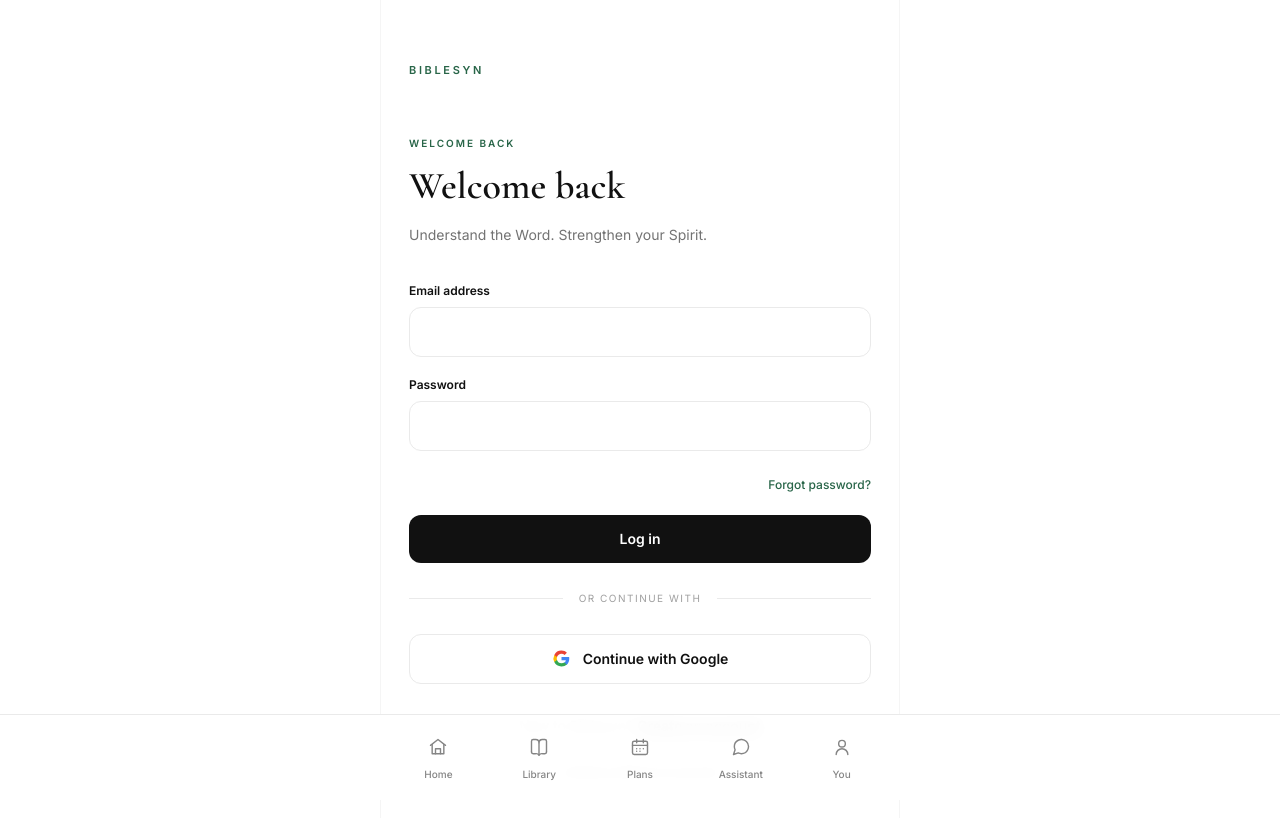
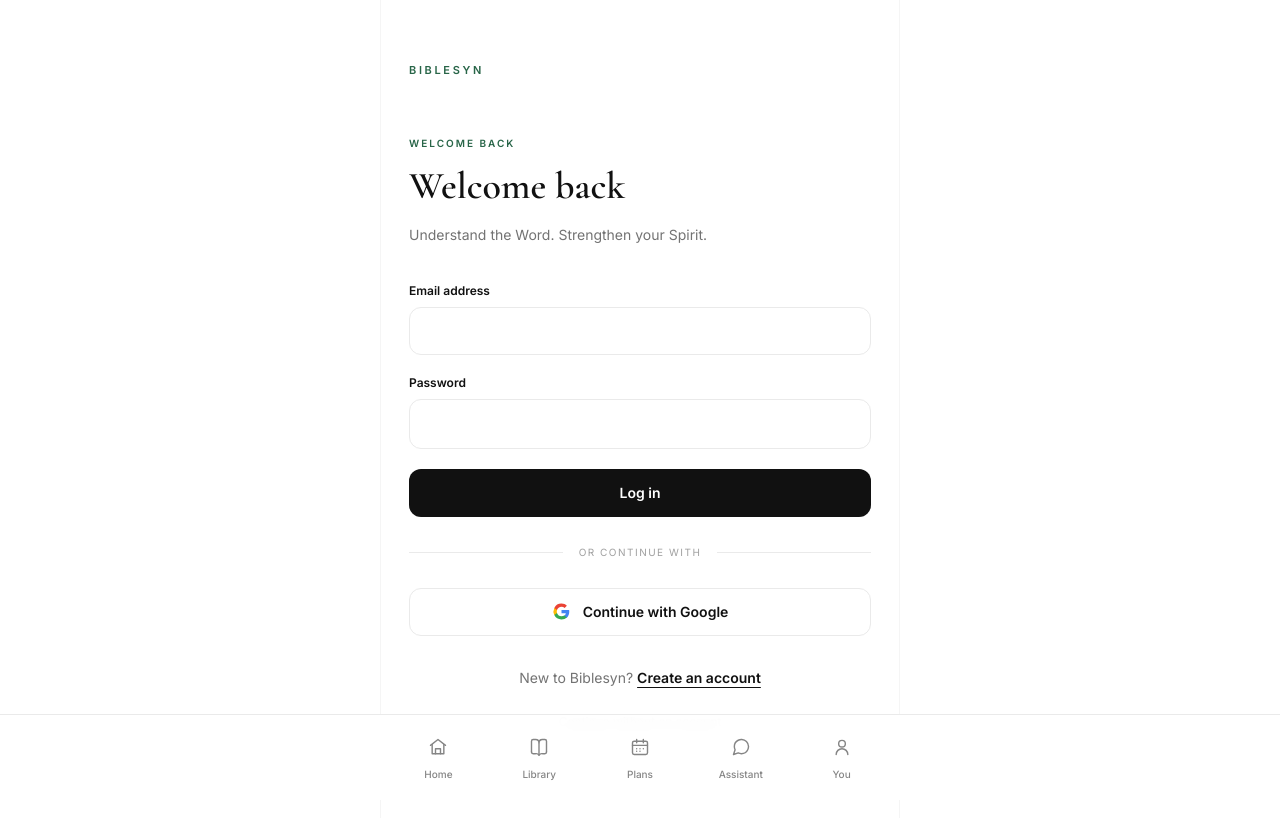
Before and after one commit to daltonfds/Biblesyn, a Next.js app: page /login in a window 1280 px wide. Shown: the top 818 px of the page. Built offline with nearby package versions, Linux system fonts and the light colour scheme.

Commit message:
fix: keep auth screen aligned with artifact

```diff
--- a/src/components/AuthForm.tsx
+++ b/src/components/AuthForm.tsx
@@ -20,14 +20,13 @@
   <Link href="/" className="text-[11px] font-semibold tracking-[.24em] text-green">BIBLESYN</Link>
   <div className="mt-14"><p className="text-[10px] font-semibold uppercase tracking-[.2em] text-green">{mode==='signup'?'BEGIN YOUR JOURNEY':'WELCOME BACK'}</p><h1 className="mt-3 font-serif text-[38px] font-semibold leading-tight">{mode==='signup'?'Create your account':'Welcome back'}</h1><p className="mt-3 max-w-[300px] text-sm leading-6 text-muted">{mode==='signup'?'Save your progress, journal and continue growing in the Word.':'Understand the Word. Strengthen your Spirit.'}</p></div>
   <form onSubmit={submit} className="mt-9 space-y-5">
-   <label className="block text-xs font-semibold">Email address<input className="mt-2 h-13 w-full rounded-xl border border-line bg-white px-4 py-3.5 text-sm outline-none transition focus:border-green" type="email" autoComplete="email" required value={email} onChange={e=>setEmail(e.target.value)}/></label>
+   <label className="block text-xs font-semibold">Email address<input className="mt-2 h-12 w-full rounded-xl border border-line bg-white px-4 py-3.5 text-sm outline-none transition focus:border-green" type="email" autoComplete="email" required value={email} onChange={e=>setEmail(e.target.value)}/></label>
    <label className="block text-xs font-semibold">Password<input className="mt-2 w-full rounded-xl border border-line bg-white px-4 py-3.5 text-sm outline-none transition focus:border-green" type="password" autoComplete={mode==='signup'?'new-password':'current-password'} required minLength={8} value={password} onChange={e=>setPassword(e.target.value)}/></label>
-   {mode==='login'&&<div className="text-right"><Link href="/forgot-password" className="text-xs font-medium text-green">Forgot password?</Link></div>}
-   <button disabled={busy} className="flex h-13 w-full items-center justify-center rounded-xl bg-ink px-5 py-3.5 text-sm font-semibold text-white transition hover:bg-[#292929] disabled:opacity-60">{busy?'Please wait…':mode==='signup'?'Create account':'Log in'}</button>
+   <button disabled={busy} className="flex h-12 w-full items-center justify-center rounded-xl bg-ink px-5 py-3.5 text-sm font-semibold text-white transition hover:bg-[#292929] disabled:opacity-60">{busy?'Please wait…':mode==='signup'?'Create account':'Log in'}</button>
   </form>
   {msg&&<p role="alert" className="mt-4 rounded-xl border border-red-200 bg-red-50 p-3 text-sm text-red-700">{msg}</p>}
   <div className="my-7 flex items-center gap-4 text-[10px] uppercase tracking-[.15em] text-[#A0A0A0]"><span className="h-px flex-1 bg-line"/><span>or continue with</span><span className="h-px flex-1 bg-line"/></div>
-  <button type="button" onClick={google} disabled={busy} className="flex h-13 w-full items-center justify-center gap-3 rounded-xl border border-line bg-white px-5 py-3.5 text-sm font-semibold text-ink transition hover:bg-[#FAFAFA] disabled:opacity-60">
+  <button type="button" onClick={google} disabled={busy} className="flex h-12 w-full items-center justify-center gap-3 rounded-xl border border-line bg-white px-5 py-3.5 text-sm font-semibold text-ink transition hover:bg-[#FAFAFA] disabled:opacity-60">
    <svg aria-hidden="true" width="19" height="19" viewBox="0 0 48 48"><path fill="#4285F4" d="M43.6 24.5c0-1.4-.1-2.8-.4-4.1H24v7.8h11a9.4 9.4 0 0 1-4.1 6.2v5.1h6.6c3.9-3.6 6.1-8.8 6.1-15Z"/><path fill="#34A853" d="M24 44c5.5 0 10.1-1.8 13.5-4.9l-6.6-5.1c-1.8 1.2-4.1 2-6.9 2-5.3 0-9.8-3.6-11.4-8.4H5.8v5.3A20 20 0 0 0 24 44Z"/><path fill="#FBBC05" d="M12.6 27.6a12 12 0 0 1 0-7.2v-5.3H5.8a20 20 0 0 0 0 17.8l6.8-5.3Z"/><path fill="#EA4335" d="M24 12c3 0 5.7 1 7.8 3.1l5.8-5.8C34.1 6 29.5 4 24 4A20 20 0 0 0 5.8 15.1l6.8 5.3C14.2 15.6 18.7 12 24 12Z"/></svg>
    Continue with Google
   </button>
```
